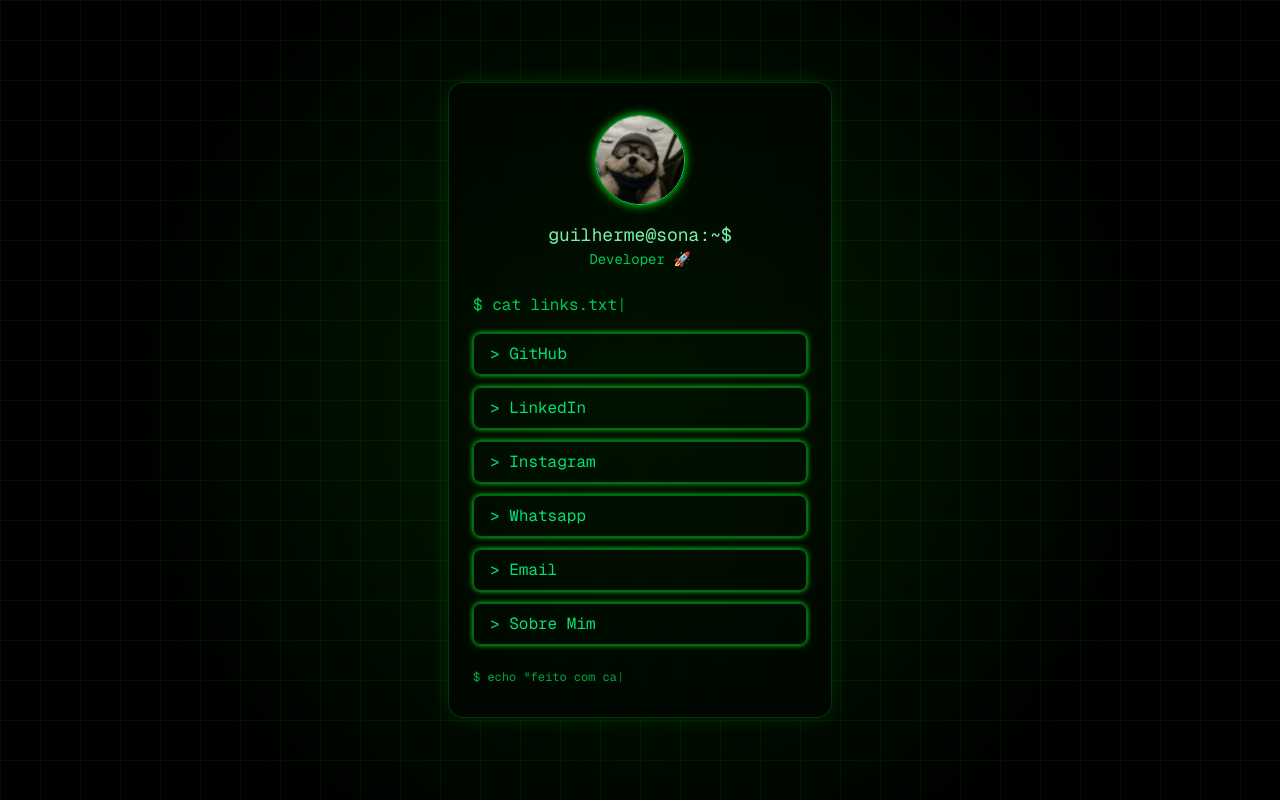
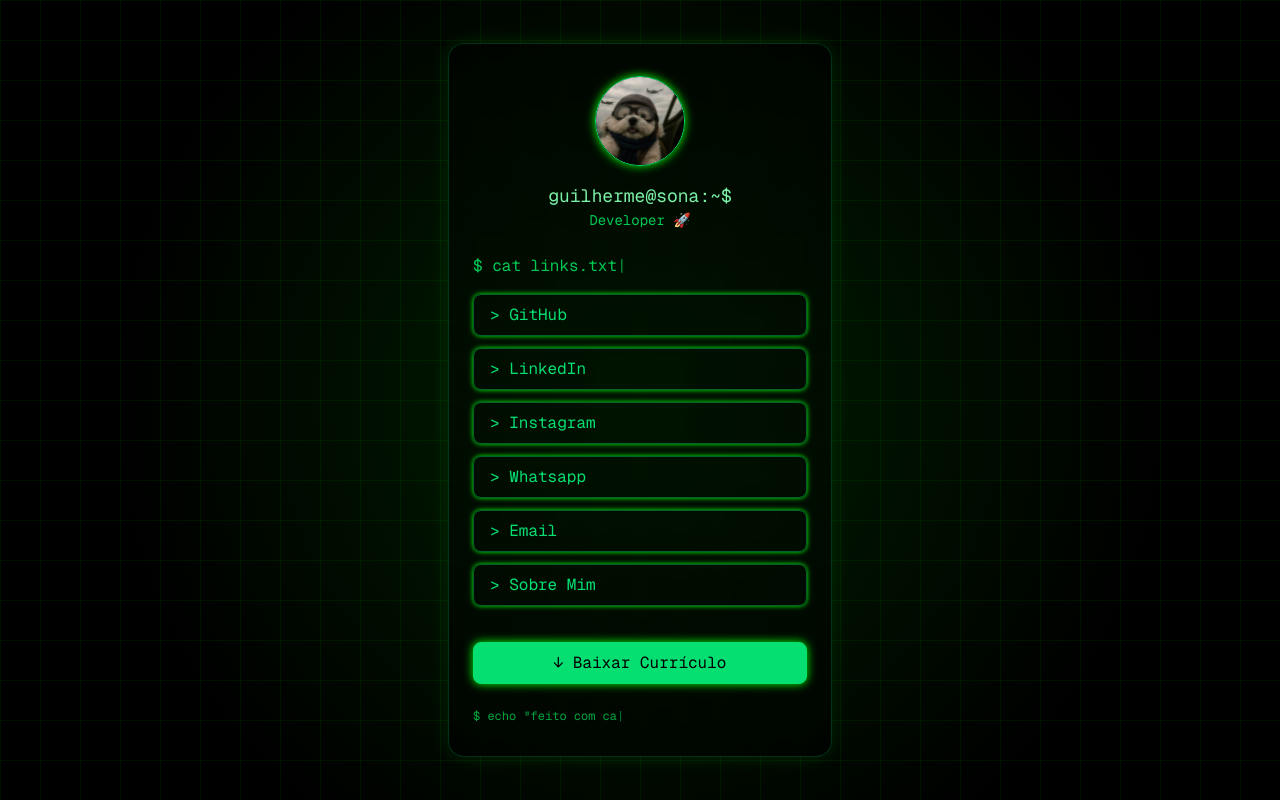
Before and after one commit to guisona508-create/dev-links, a Next.js app: page / in a window 1280 px wide. Built offline with nearby package versions, Linux system fonts and the light colour scheme.

Commit message:
feat: adicionado botão de download do curriculo

```diff
--- a/src/app/page.tsx
+++ b/src/app/page.tsx
@@ -111,6 +111,15 @@ export default function Home() {
               {">"} {link.name}
             </a>
           ))}
+          <div className="mt-6">
+            <a
+              href="#"
+              download
+              className="block text-center border border-green-400 px-4 py-2 rounded-lg -lg bg-green-400 text-black hover:bg-transparent hover:text-green-400 transition-all duration-300 shadow-[0_0_10px_#00ff00]"
+            >
+              ↓ Baixar Currículo
+            </a>
+          </div>
         </div>
 
         {/* Rodapé */}
```
Also changed, not shown: 1 other file (tests, documents, lock files or other folders).
